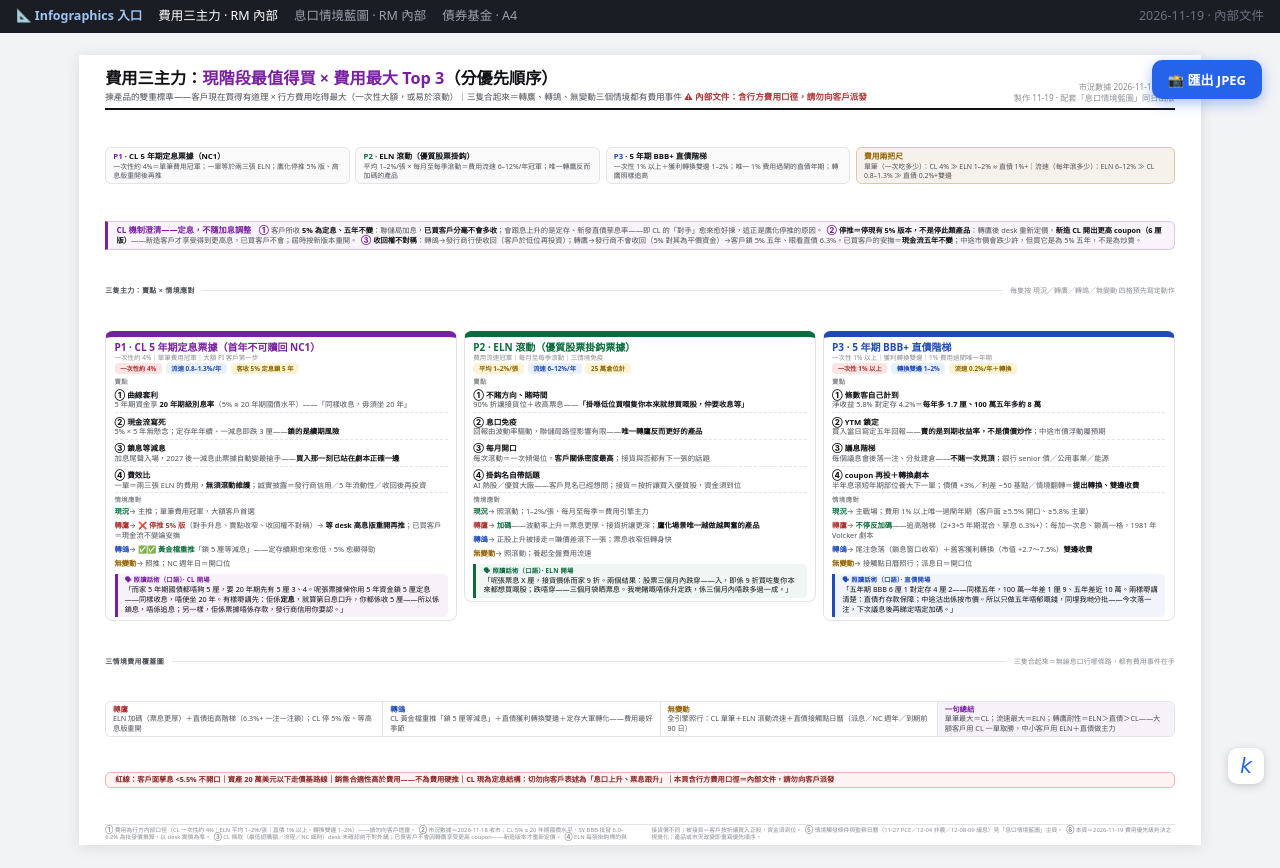
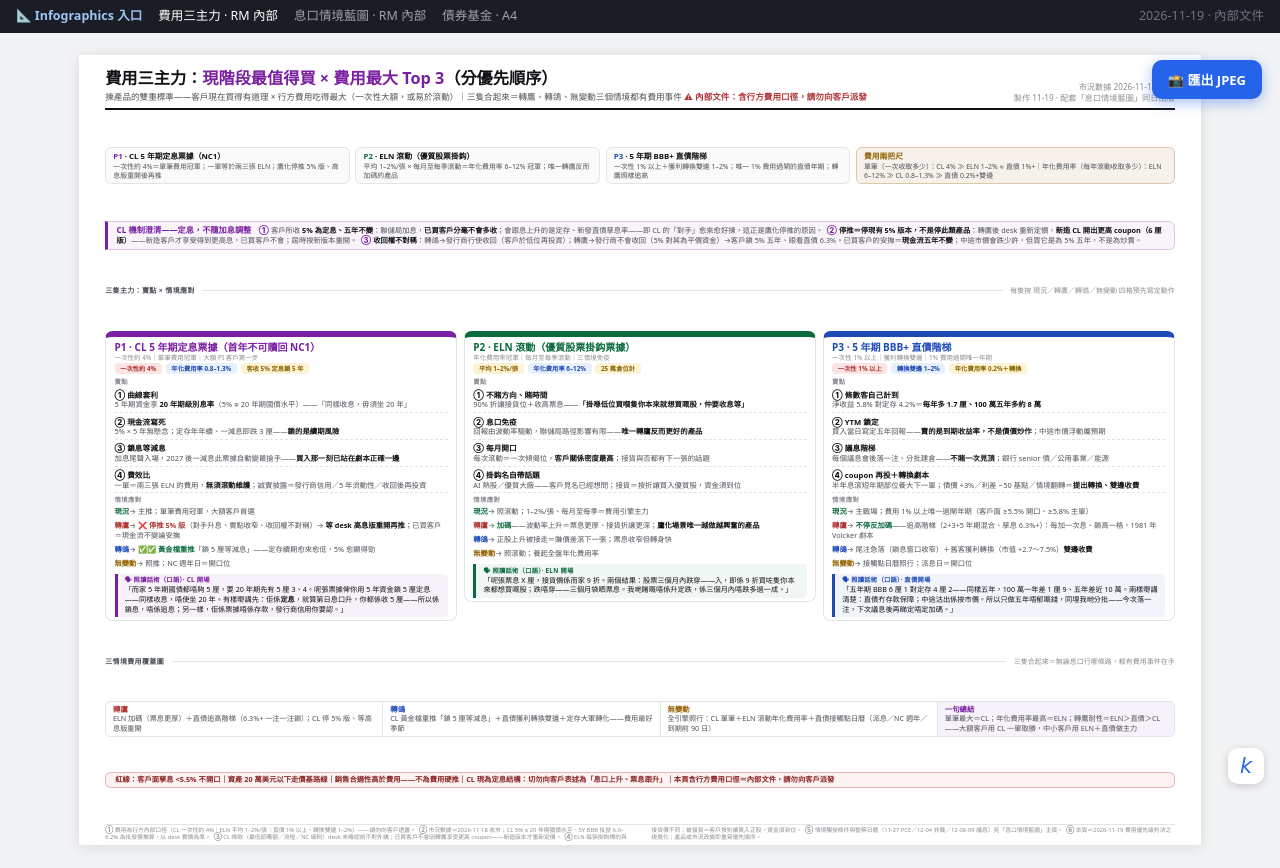
Before and after one commit to leunghlk/infographics, a plain HTML site: page rm-fee-top3-A4-2026-11.html in a window 1280 px wide. Drawn offline with Linux system fonts and the light colour scheme.

Commit message:
兩頁用語：「流速」→「年化費用率」（專業中文、無中英夾集）
Co-Authored-By: Claude Code <noreply@anthropic.com>

```diff
--- a/rm-fee-top3-A4-2026-11.html
+++ b/rm-fee-top3-A4-2026-11.html
@@ -135,9 +135,9 @@
 
   <div class="chips">
     <div class="chip"><b><span class="pri">P1</span> · CL 5 年期定息票據（NC1）</b>一次性約 4%＝單筆費用冠軍；一單等於兩三張 ELN；鷹化停推 5% 版、高息版重開後再推</div>
-    <div class="chip p2"><b><span class="pri">P2</span> · ELN 滾動（優質股票掛鈎）</b>平均 1–2%/張 × 每月至每季滾動＝費用流速 6–12%/年冠軍；唯一轉鷹反而加碼的產品</div>
+    <div class="chip p2"><b><span class="pri">P2</span> · ELN 滾動（優質股票掛鈎）</b>平均 1–2%/張 × 每月至每季滾動＝年化費用率 6–12% 冠軍；唯一轉鷹反而加碼的產品</div>
     <div class="chip p3"><b><span class="pri">P3</span> · 5 年期 BBB+ 直債階梯</b>一次性 1% 以上＋獲利轉換雙邊 1–2%；唯一 1% 費用過閘的直債年期；轉鷹照樣追高</div>
-    <div class="chip ruler"><b>費用兩把尺</b>單筆（一次吃多少）：CL 4% ≫ ELN 1–2% ≈ 直債 1%+｜流速（每年滾多少）：ELN 6–12% ≫ CL 0.8–1.3% ≫ 直債 0.2%+雙邊</div>
+    <div class="chip ruler"><b>費用兩把尺</b>單筆（一次收取多少）：CL 4% ≫ ELN 1–2% ≈ 直債 1%+｜年化費用率（每年滾動收取多少）：ELN 6–12% ≫ CL 0.8–1.3% ≫ 直債 0.2%+雙邊</div>
   </div>
 
   <div class="clbox">
@@ -151,7 +151,7 @@
   <div class="grid">
     <div class="pcol" style="--pc:var(--cP1)">
       <div class="ph">P1 · CL 5 年期定息票據（首年不可贖回 NC1）<small>一次性約 4%｜單筆費用冠軍｜大額 PI 客戶第一步</small></div>
-      <div class="pills"><span class="big">一次性約 4%</span><span class="vel">流速 0.8–1.3%/年</span><span>客收 5% 定息鎖 5 年</span></div>
+      <div class="pills"><span class="big">一次性約 4%</span><span class="vel">年化費用率 0.8–1.3%</span><span>客收 5% 定息鎖 5 年</span></div>
       <div class="sec">賣點</div>
       <div class="prow"><div class="pn">① 曲線套利</div><div class="pa">5 年期資金享 <b>20 年期級別息率</b>（5% ≈ 20 年期國債水平）——「同樣收息，毋須坐 20 年」</div></div>
       <div class="prow"><div class="pn">② 現金流寫死</div><div class="pa">5% × 5 年無懸念；定存年年續、一減息即跌 3 厘——<b>鎖的是續期風險</b></div></div>
@@ -166,8 +166,8 @@
     </div>
 
     <div class="pcol" style="--pc:var(--cP2)">
-      <div class="ph">P2 · ELN 滾動（優質股票掛鈎票據）<small>費用流速冠軍｜每月至每季滾動｜三情境免疫</small></div>
-      <div class="pills"><span>平均 1–2%/張</span><span class="vel">流速 6–12%/年</span><span>25 萬倉位計</span></div>
+      <div class="ph">P2 · ELN 滾動（優質股票掛鈎票據）<small>年化費用率冠軍｜每月至每季滾動｜三情境免疫</small></div>
+      <div class="pills"><span>平均 1–2%/張</span><span class="vel">年化費用率 6–12%</span><span>25 萬倉位計</span></div>
       <div class="sec">賣點</div>
       <div class="prow"><div class="pn">① 不賭方向、賭時間</div><div class="pa">90% 折讓接貨位＋收高票息——<b>「掛喺低位買嗰隻你本來就想買嘅股，仲要收息等」</b></div></div>
       <div class="prow"><div class="pn">② 息口免疫</div><div class="pa">回報由波動率驅動，聯儲局路徑影響有限——<b>唯一轉鷹反而更好的產品</b></div></div>
@@ -177,13 +177,13 @@
       <div class="stp"><span class="sc now">現況</span>→ 照滾動；1–2%/張、每月至每季＝費用引擎主力</div>
       <div class="stp"><span class="sc hawk">轉鷹</span>→ <span class="yes">加碼</span>——波動率上升＝票息更厚、接貨折讓更深；<b>鷹化場景唯一越做越興奮的產品</b></div>
       <div class="stp"><span class="sc dove">轉鴿</span>→ 正股上升被接走＝賺價差滾下一張；票息收窄但轉身快</div>
-      <div class="stp"><span class="sc flat">無變動</span>→ 照滾動；養起全盤費用流速</div>
+      <div class="stp"><span class="sc flat">無變動</span>→ 照滾動；養起全盤年化費用率</div>
       <div class="q"><span class="qq">🗣 照讀話術（口語）· ELN 開場</span>「呢張票息 X 厘，接貨價係而家 9 折。兩個結果：股票三個月內跌穿——入，即係 9 折買咗隻你本來都想買嘅股；跌唔穿——三個月袋晒票息。我哋賭嘅唔係升定跌，係三個月內唔跌多過一成。」</div>
     </div>
 
     <div class="pcol" style="--pc:var(--cP3)">
       <div class="ph">P3 · 5 年期 BBB+ 直債階梯<small>一次性 1% 以上｜獲利轉換雙邊｜1% 費用過閘唯一年期</small></div>
-      <div class="pills"><span class="big">一次性 1% 以上</span><span class="vel">轉換雙邊 1–2%</span><span>流速 0.2%/年＋轉換</span></div>
+      <div class="pills"><span class="big">一次性 1% 以上</span><span class="vel">轉換雙邊 1–2%</span><span>年化費用率 0.2%＋轉換</span></div>
       <div class="sec">賣點</div>
       <div class="prow"><div class="pn">① 條數客自己計到</div><div class="pa">淨收益 5.8% 對定存 4.2%＝<b>每年多 1.7 厘、100 萬五年多約 8 萬</b></div></div>
       <div class="prow"><div class="pn">② YTM 鎖定</div><div class="pa">買入當日寫定五年回報——<b>賣的是到期收益率，不是債價炒作</b>；中途市價浮動屬預期</div></div>
@@ -202,8 +202,8 @@
   <div class="cov">
     <div class="hawk"><b>轉鷹</b>ELN 加碼（票息更厚）＋直債追高階梯（6.3%+ 一注一注鎖）；CL 停 5% 版、等高息版重開</div>
     <div class="dove"><b>轉鴿</b>CL 黃金檔重推「鎖 5 厘等減息」＋直債獲利轉換雙邊＋定存大軍轉化——費用最好季節</div>
-    <div class="flat"><b>無變動</b>全引擎照行：CL 單筆＋ELN 滾動流速＋直債接觸點日曆（派息／NC 週年／到期前 90 日）</div>
-    <div class="sum"><b>一句總結</b>單筆最大＝CL；流速最大＝ELN；轉鷹耐性＝ELN＞直債＞CL——大額客戶用 CL 一單取勝，中小客戶用 ELN＋直債做主力</div>
+    <div class="flat"><b>無變動</b>全引擎照行：CL 單筆＋ELN 滾動年化費用率＋直債接觸點日曆（派息／NC 週年／到期前 90 日）</div>
+    <div class="sum"><b>一句總結</b>單筆最大＝CL；年化費用率最高＝ELN；轉鷹耐性＝ELN＞直債＞CL——大額客戶用 CL 一單取勝，中小客戶用 ELN＋直債做主力</div>
   </div>
 
   <div class="red">紅線：<b>客戶面孳息 &lt;5.5% 不開口</b>｜資產 20 萬美元以下走債基路線｜<b>銷售合適性高於費用</b>——不為費用硬推｜CL 現為定息結構：切勿向客戶表述為「息口上升、票息跟升」｜本頁含行方費用口徑＝內部文件，請勿向客戶派發</div>
```
Also changed, not shown: rm-rate-playbook-A4-2026-11.html (+3 -3 lines), 2 other files.
